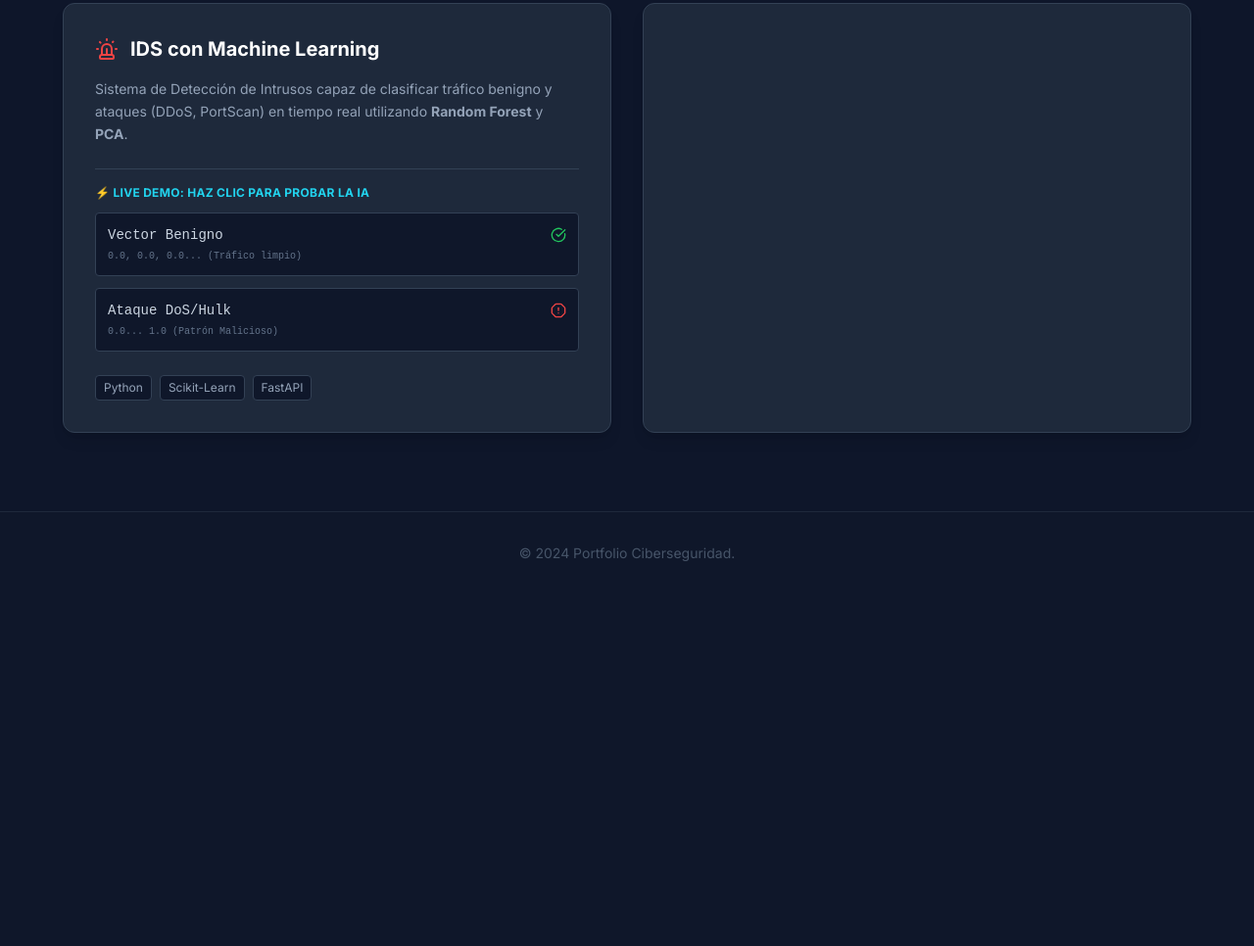
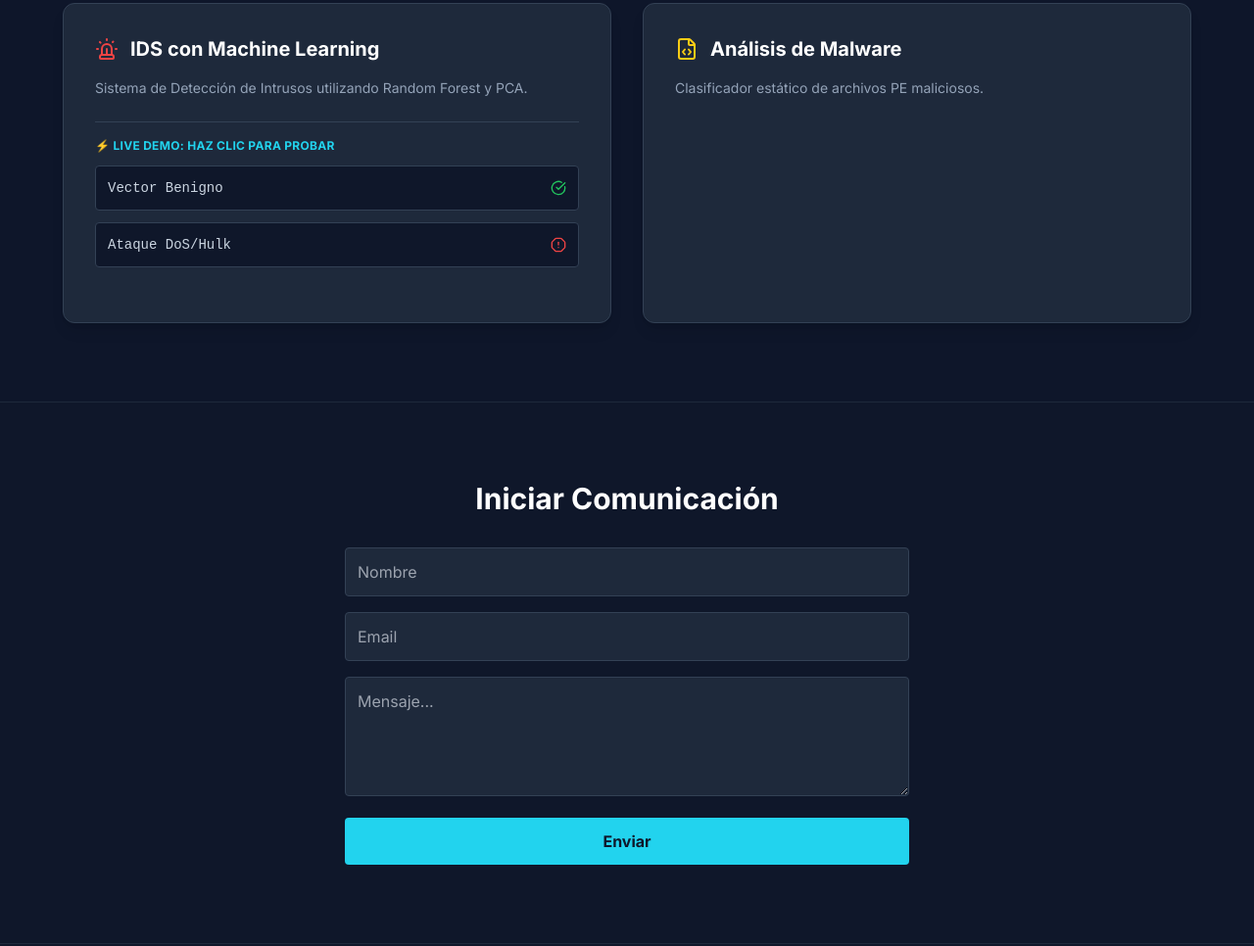
Before and after one commit to jbravop100-cmyk/IDS-Proyecto, a plain HTML site: page index.html in a window 1280 px wide. Shown: the part 809-1775 px from the top of the page at 98% size. Before the commit the page ends 1416 px from the top, so only its background shows below. Drawn offline with nearby package versions, Linux system fonts and the light colour scheme.

Commit message:
Fix: Corrección de error de sintaxis HTML

```diff
--- a/index.html
+++ b/index.html
@@ -6,18 +6,17 @@
     <title>Analista de Ciberseguridad - Portfolio</title>
 
     <script src="https://cdn.tailwindcss.com"></script>
-
     <script>
         tailwind.config = {
             theme: {
                 extend: {
                     colors: {
-                        bg: '#0f172a',      /* Fondo Principal (Slate 900) */
-                        surface: '#1e293b', /* Fondo Tarjetas (Slate 800) */
-                        primary: '#22d3ee', /* Color Acento (Cyan 400) */
-                        secondary: '#94a3b8', /* Texto Secundario (Slate 400) */
-                        danger: '#ef4444',    /* Rojo para ataques */
-                        success: '#22c55e'    /* Verde para seguro */
+                        bg: '#0f172a',
+                        surface: '#1e293b',
+                        primary: '#22d3ee',
+                        secondary: '#94a3b8',
+                        danger: '#ef4444',
+                        success: '#22c55e'
                     },
                     fontFamily: {
                         sans: ['Inter', 'sans-serif'],
@@ -35,12 +34,8 @@
         body { background-color: #0f172a; color: #e2e8f0; font-family: 'Inter', sans-serif; scroll-behavior: smooth; }
         .glass-nav { background-color: rgba(15, 23, 42, 0.9); backdrop-filter: blur(8px); }
         .glow-text { text-shadow: 0 0 15px rgba(34, 211, 238, 0.3); }
-
-        /* Animación suave para las tarjetas */
         .project-card { transition: all 0.3s ease; }
         .project-card:hover { transform: translateY(-5px); border-color: #22d3ee; }
-
-        /* Estilo para la caja de vectores */
         .vector-box { font-family: 'Courier New', monospace; }
     </style>
 </head>
@@ -48,9 +43,7 @@
 
     <nav class="sticky top-0 z-50 glass-nav border-b border-slate-800">
         <div class="max-w-6xl mx-auto px-6 py-4 flex justify-between items-center">
-            <a href="#" class="text-xl font-bold text-primary font-mono tracking-wider">
-                &lt;TuNombre /&gt;
-            </a>
+            <a href="#" class="text-xl font-bold text-primary font-mono tracking-wider">&lt;TuNombre /&gt;</a>
             <div class="hidden md:flex space-x-8 text-sm font-medium text-slate-300">
                 <a href="#proyectos" class="hover:text-primary transition">Proyectos</a>
                 <a href="#contacto" class="hover:text-primary transition">Contacto</a>
@@ -66,86 +59,69 @@
             Analista de <span class="text-primary glow-text">Ciberseguridad</span>
         </h1>
         <p class="text-xl text-secondary mb-10 max-w-2xl mx-auto">
-            Especialista en Machine Learning aplicado a la Detección de Amenazas e Intrusiones de Red.
+            Especialista en Machine Learning aplicado a la Detección de Amenazas.
         </p>
         <div class="flex justify-center space-x-6">
-            <a href="#proyectos" class="text-white font-semibold hover:text-primary transition py-2">
-                Ver Proyectos
-            </a>
-            <a href="#contacto" class="border border-slate-600 px-6 py-2 rounded-lg text-primary hover:border-primary hover:bg-primary/10 transition">
-                Contactar
-            </a>
+            <a href="#proyectos" class="text-white font-semibold hover:text-primary transition py-2">Ver Proyectos</a>
+            <a href="#contacto" class="border border-slate-600 px-6 py-2 rounded-lg text-primary hover:border-primary hover:bg-primary/10 transition">Contactar</a>
         </div>
     </header>
 
     <section id="proyectos" class="py-20 bg-slate-900/50 px-6 border-t border-slate-800">
         <div class="max-w-6xl mx-auto">
             <div class="text-center mb-16">
-                <h3 class="text-3xl font-bold text-white">
-                    <span class="text-primary mr-1">//</span> Proyectos Destacados
-                </h3>
+                <h3 class="text-3xl font-bold text-white"><span class="text-primary mr-1">//</span> Proyectos Destacados</h3>
             </div>
 
             <div class="grid md:grid-cols-2 gap-8">
-
                 <div class="project-card bg-surface p-8 rounded-xl border border-slate-700 shadow-lg">
                     <div class="flex items-center mb-4">
                         <i data-lucide="siren" class="w-6 h-6 text-danger mr-3"></i>
                         <h4 class="text-xl font-bold text-white">IDS con Machine Learning</h4>
                     </div>
-                    <p class="text-secondary text-sm mb-6 leading-relaxed">
-                        Sistema de Detección de Intrusos capaz de clasificar tráfico benigno y ataques (DDoS, PortScan) en tiempo real utilizando <strong>Random Forest</strong> y <strong>PCA</strong>.
-                    </p>
+                    <p class="text-secondary text-sm mb-6">Sistema de Detección de Intrusos utilizando Random Forest y PCA.</p>
 
                     <div class="mt-6 mb-6 border-t border-slate-700 pt-4">
-                        <p class="text-xs font-bold text-primary mb-3 uppercase tracking-wide">
-                            ⚡ Live Demo: Haz clic para probar la IA
-                        </p>
-
+                        <p class="text-xs font-bold text-primary mb-3 uppercase tracking-wide">⚡ Live Demo: Haz clic para probar</p>
                         <div class="grid grid-cols-1 gap-3">
-                            <div class="vector-box cursor-pointer p-3 rounded bg-slate-900 border border-slate-700 hover:border-primary transition group"
-                                 data-vector="0.0, 0.0, 0.0, 0.0, 0.0, 0.0, 0.0, 0.0, 0.0, 0.0, 0.0, 0.0, 0.0, 0.0, 0.0, 0.0, 0.0, 0.0, 0.0, 0.0, 0.0, 0.0, 0.0, 0.0, 0.0, 0.0, 0.0, 0.0, 0.0, 0.0, 0.0, 0.0, 0.0, 0.0, 0.0, 0.0, 0.0, 0.0, 0.0, 0.0, 0.0, 0.0, 0.0, 0.0, 0.0, 0.0, 0.0, 0.0, 0.0, 0.0, 0.0, 0.0, 0.0, 0.0, 0.0, 0.0, 0.0, 0.0, 0.0, 0.0, 0.0, 0.0, 0.0, 0.0, 0.0, 0.0, 0.0, 0.0, 0.0, 0.0, 0.0, 0.0, 0.0, 0.0, 0.0, 0.0, 0.0, 0.0">
-                                <div class="flex justify-between items-center">
-                                    <span class="text-sm font-mono text-slate-300">Vector Benigno</span>
-                                    <i data-lucide="check-circle" class="w-4 h-4 text-success group-hover:text-primary"></i>
-                                </div>
-                                <p class="text-[10px] text-slate-500 mt-1 truncate">0.0, 0.0, 0.0... (Tráfico limpio)</p>
+                            <div class="vector-box cursor-pointer p-3 rounded bg-slate-900 border border-slate-700 hover:border-primary transition group" data-vector="0.0, 0.0, 0.0, 0.0, 0.0, 0.0, 0.0, 0.0, 0.0, 0.0, 0.0, 0.0, 0.0, 0.0, 0.0, 0.0, 0.0, 0.0, 0.0, 0.0, 0.0, 0.0, 0.0, 0.0, 0.0, 0.0, 0.0, 0.0, 0.0, 0.0, 0.0, 0.0, 0.0, 0.0, 0.0, 0.0, 0.0, 0.0, 0.0, 0.0, 0.0, 0.0, 0.0, 0.0, 0.0, 0.0, 0.0, 0.0, 0.0, 0.0, 0.0, 0.0, 0.0, 0.0, 0.0, 0.0, 0.0, 0.0, 0.0, 0.0, 0.0, 0.0, 0.0, 0.0, 0.0, 0.0, 0.0, 0.0, 0.0, 0.0, 0.0, 0.0, 0.0, 0.0, 0.0, 0.0, 0.0, 0.0">
+                                <div class="flex justify-between items-center"><span class="text-sm font-mono text-slate-300">Vector Benigno</span><i data-lucide="check-circle" class="w-4 h-4 text-success"></i></div>
                             </div>
-
-                            <div class="vector-box cursor-pointer p-3 rounded bg-slate-900 border border-slate-700 hover:border-danger transition group"
-                                 data-vector="0.0, 0.0, 0.0, 0.0, 0.0, 0.0, 0.0, 0.0, 0.0, 0.0, 0.0, 0.0, 0.0, 0.0, 0.0, 0.0, 0.0, 0.0, 0.0, 0.0, 0.0, 0.0, 0.0, 0.0, 0.0, 0.0, 0.0, 0.0, 0.0, 0.0, 0.0, 0.0, 0.0, 0.0, 0.0, 0.0, 0.0, 0.0, 0.0, 0.0, 0.0, 0.0, 0.0, 0.0, 0.0, 0.0, 0.0, 0.0, 0.0, 0.0, 0.0, 0.0, 0.0, 0.0, 0.0, 0.0, 0.0, 0.0, 0.0, 0.0, 0.0, 0.0, 0.0, 0.0, 0.0, 0.0, 0.0, 0.0, 0.0, 0.0, 0.0, 0.0, 0.0, 0.0, 0.0, 0.0, 0.0, 1.0">
-                                <div class="flex justify-between items-center">
-                                    <span class="text-sm font-mono text-slate-300">Ataque DoS/Hulk</span>
-                                    <i data-lucide="alert-octagon" class="w-4 h-4 text-danger"></i>
-                                </div>
-                                <p class="text-[10px] text-slate-500 mt-1 truncate">0.0... 1.0 (Patrón Malicioso)</p>
+                            <div class="vector-box cursor-pointer p-3 rounded bg-slate-900 border border-slate-700 hover:border-danger transition group" data-vector="0.0, 0.0, 0.0, 0.0, 0.0, 0.0, 0.0, 0.0, 0.0, 0.0, 0.0, 0.0, 0.0, 0.0, 0.0, 0.0, 0.0, 0.0, 0.0, 0.0, 0.0, 0.0, 0.0, 0.0, 0.0, 0.0, 0.0, 0.0, 0.0, 0.0, 0.0, 0.0, 0.0, 0.0, 0.0, 0.0, 0.0, 0.0, 0.0, 0.0, 0.0, 0.0, 0.0, 0.0, 0.0, 0.0, 0.0, 0.0, 0.0, 0.0, 0.0, 0.0, 0.0, 0.0, 0.0, 0.0, 0.0, 0.0, 0.0, 0.0, 0.0, 0.0, 0.0, 0.0, 0.0, 0.0, 0.0, 0.0, 0.0, 0.0, 0.0, 0.0, 0.0, 0.0, 0.0, 0.0, 0.0, 1.0">
+                                <div class="flex justify-between items-center"><span class="text-sm font-mono text-slate-300">Ataque DoS/Hulk</span><i data-lucide="alert-octagon" class="w-4 h-4 text-danger"></i></div>
                             </div>
                         </div>
-                    </div>
-                    <div class="flex gap-2 text-xs text-slate-400 mt-4">
-                        <span class="bg-slate-900 px-2 py-1 rounded border border-slate-700">Python</span>
-                        <span class="bg-slate-900 px-2 py-1 rounded border border-slate-700">Scikit-Learn</span>
-                        <span class="bg-slate-900 px-2 py-1 rounded border border-slate-700">FastAPI</span>
                     </div>
                 </div>
 
                 <div class="project-card bg-surface p-8 rounded-xl border border-slate-700 shadow-lg">
-                    <div class="flex items-center mb-4
+                    <div class="flex items-center mb-4">
+                        <i data-lucide="file-code" class="w-6 h-6 text-yellow-400 mr-3"></i>
+                        <h4 class="text-xl font-bold text-white">Análisis de Malware</h4>
                     </div>
+                    <p class="text-secondary text-sm mb-6">Clasificador estático de archivos PE maliciosos.</p>
+                </div>
             </div>
         </div>
     </section>
 
     <section id="contacto" class="py-20 px-6 border-t border-slate-800">
-        </section>
+        <div class="max-w-xl mx-auto">
+            <h3 class="text-3xl font-bold text-white mb-8 text-center">Iniciar Comunicación</h3>
+            <form id="contactForm" class="space-y-4">
+                <input type="text" id="nombre" placeholder="Nombre" class="w-full p-3 bg-surface border border-slate-700 rounded text-white" required>
+                <input type="email" id="email" placeholder="Email" class="w-full p-3 bg-surface border border-slate-700 rounded text-white" required>
+                <textarea id="mensaje" rows="4" placeholder="Mensaje..." class="w-full p-3 bg-surface border border-slate-700 rounded text-white" required></textarea>
+                <button type="submit" class="w-full py-3 bg-primary text-slate-900 font-bold rounded">Enviar</button>
+            </form>
+        </div>
+    </section>
 
     <footer class="text-center py-8 text-slate-600 text-sm border-t border-slate-800 bg-slate-900">
         <p>&copy; 2024 Portfolio Ciberseguridad.</p>
     </footer>
 
-    <script>
-        lucide.createIcons();
-    </script>
+    <script>lucide.createIcons();</script>
     <script src="app.js"></script>
 </body>
 </html>
```
